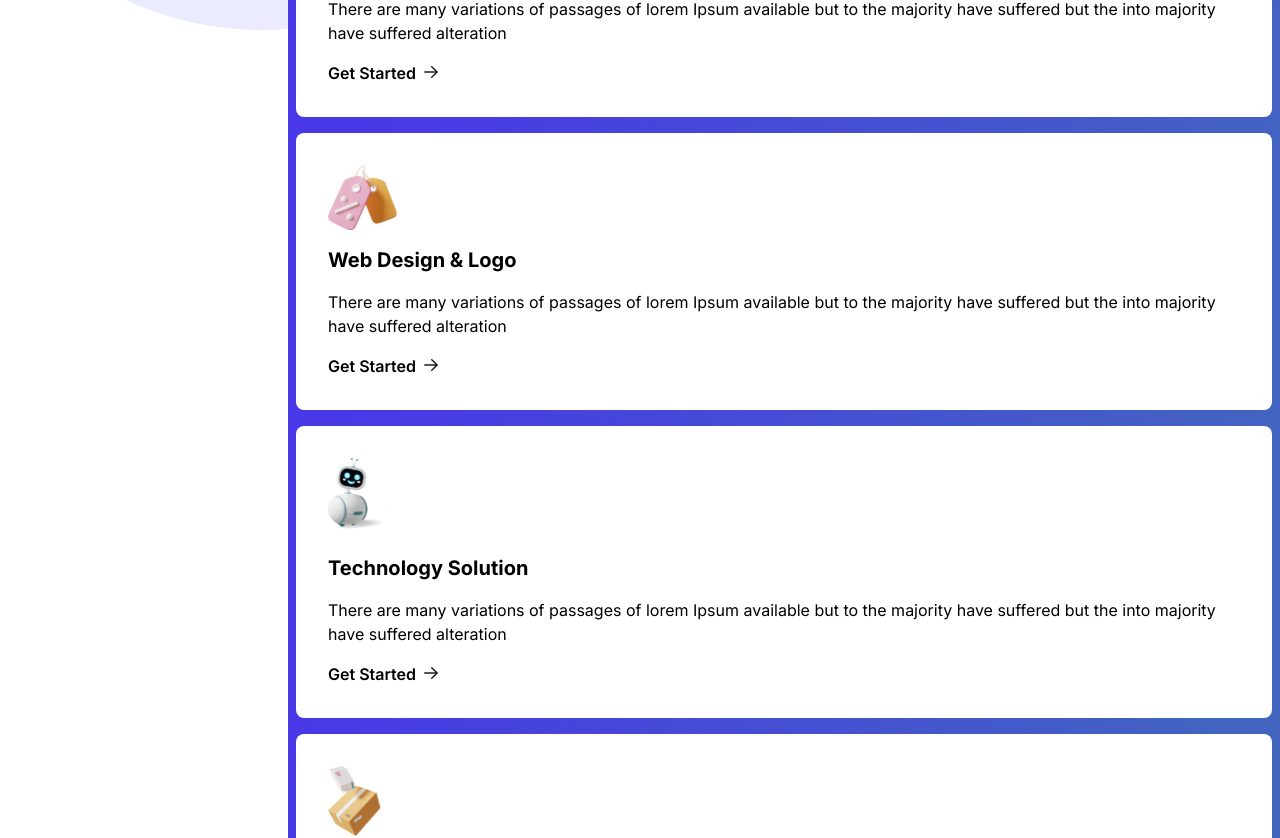
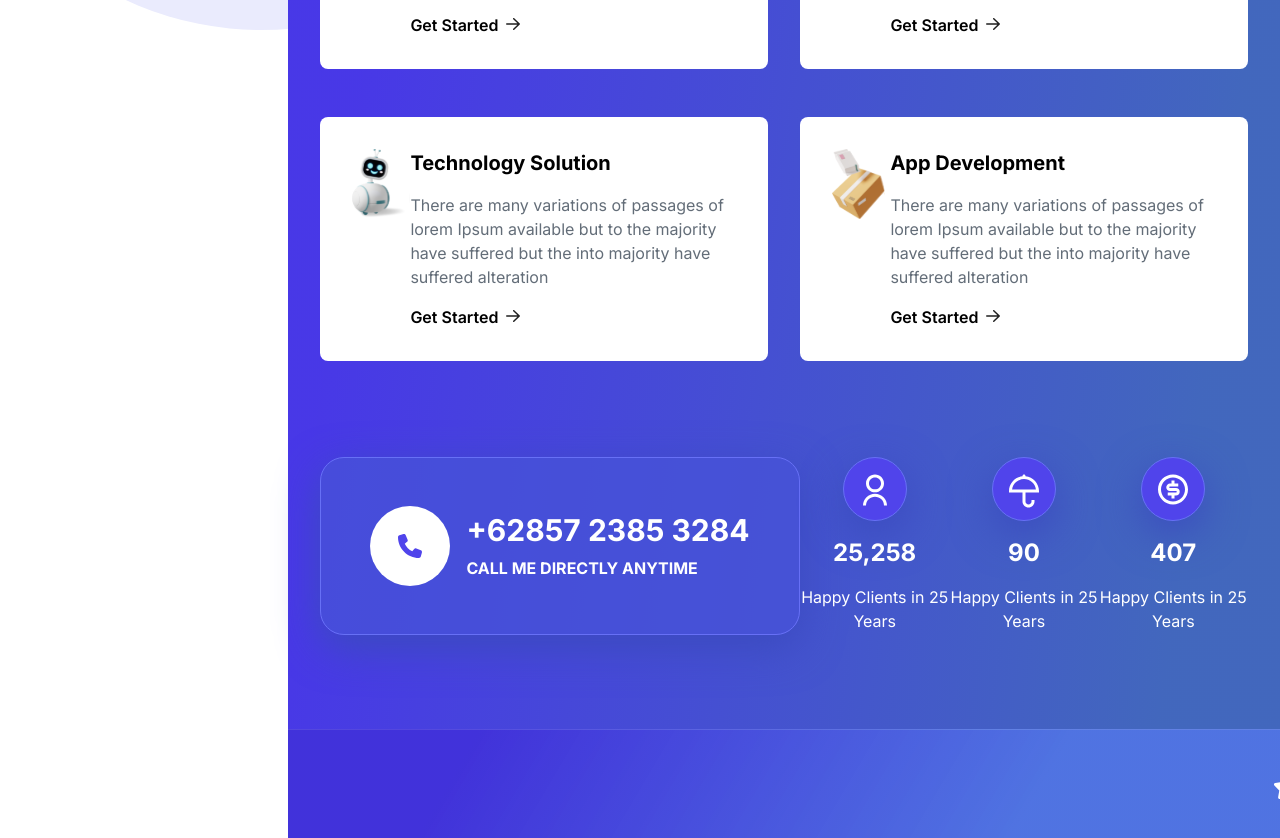
Before and after one commit to FieryInferno/my-portofolio, a Next.js app: page / in a window 1280 px wide. Shown: the part 1805-2643 px from the top of the page. Built offline with nearby package versions, Linux system fonts and the light colour scheme.

Commit message:
desktop layout service section

```diff
--- a/src/components/InformationItem.tsx
+++ b/src/components/InformationItem.tsx
@@ -2,7 +2,7 @@ import AnimationCount from '@/components/AnimationCount';
 
 export default ({icon, count, description} : {icon: any, count: number, description: string}) => {
     return (
-        <>
+        <div>
             <div className='inline-block'>
                 <div className='bg-[#5044EB] shadow-[0_13px_42px_#3B4BBF] border border-[#6770F6] p-4 rounded-[50%] w-16 h-16 flex justify-center icon-wrapper-rounded'>
                     {icon}
@@ -12,6 +12,6 @@ export default ({icon, count, description} : {icon: any, count: number, descript
                 <AnimationCount count={count} />
             </div>
             <div className='text-white pb-4'>{description}</div>
-        </>
+        </div>
     );
 }
--- a/src/components/ServiceItem.tsx
+++ b/src/components/ServiceItem.tsx
@@ -1,11 +1,12 @@
 import Image from 'next/image';
 
-export default ({image, title} : {image: string, title: string}) => <div className='bg-white p-8 rounded-lg mb-4 service-card'>
-    <div className='mb-4'>
+export default ({image, title} : {image: string, title: string}) => <div className='bg-white p-8 rounded-lg mb-4 service-card lg:flex'>
+    <div className='mb-4 lg:basis-1/2'>
         <Image src={image} alt='Controller icon' className='service-icon'/>
     </div>
+    <div>
         <div className='mb-4 font-bold text-xl'>{title}</div>
-    <div className='mb-4 text-[636D78] font-normal'>There are many variations of passages of lorem Ipsum available but to the majority have suffered but the into majority have suffered alteration</div>
+        <div className='mb-4 text-[#636D78] font-normal'>There are many variations of passages of lorem Ipsum available but to the majority have suffered but the into majority have suffered alteration</div>
         <div>
             <p className='font-semibold inline-block mr-2 get-started'>Get Started</p>
             <span className='inline-block arrow'>
@@ -18,3 +19,4 @@ export default ({image, title} : {image: string, title: string}) => <div classNa
             </span>
         </div>
     </div>
+</div>
--- a/src/components/hero.tsx
+++ b/src/components/hero.tsx
@@ -41,7 +41,7 @@ export default () => {
     return (
         <div className="relative">
             <div className="big-circle -top-[33rem] lg:-top-[25rem] -left-[83%] lg:-left-60"></div>
-            <div className="little-circle bg-[#AEBBFF] w-4 h-4 top-12 left-12 lg:-top-8 lg:left-36" ref={circle}></div>
+            <div className="little-circle bg-[#AEBBFF] w-4 h-4 top-12 left-12 lg:top-28 lg:left-36" ref={circle}></div>
             <div className="big-circle -bottom-[32%] -left-[35%]"></div>
             <div className="mx-4">
                 <div className="relative lg:flex">
--- a/src/components/services.tsx
+++ b/src/components/services.tsx
@@ -48,23 +48,29 @@ const information = [
 ]
 
 export default () => <div className="services">
-    <div className='px-2'>
+    <div className='px-2 lg:px-8'>
         <div className="pt-16 text-center text-white underline underline-offset-8 font-medium text-xl">What's Going On</div>
         <div className="text-center text-white text-3xl font-bold mt-8">My Service Area</div>
-        <div className='my-20'>
+        <div className='my-20 lg:grid lg:grid-cols-2 lg:gap-8'>
             {services.map(({image, title}, index) => <ServiceItem key={`serviceItem${index}`} image={image} title={title} />)}
         </div>
-        <div className='p-12 bg-[#4752d8c4] border border-[#6770F6] rounded-3xl shadow-[0_13px_42px_#3B4BBF] service-card'>
-            <span className='text-[#5044EB] bg-white p-6 rounded-[50%] text-2xl inline-block mb-8'>
+        <div className="lg:flex">
+            <div className="lg:basis-1/2">
+                <div className="p-12 bg-[#4752d8c4] border border-[#6770F6] rounded-3xl shadow-[0_13px_42px_#3B4BBF] service-card lg:w-[30rem] lg:flex lg:gap-4 lg:justify-center lg:items-center">
+                    <div>
+                        <span className='text-[#5044EB] bg-white p-6 rounded-full text-2xl mb-8 h-20 w-20 inline-flex justify-center items-center lg:mb-0'>
                             <FontAwesomeIcon icon={faPhone} className='service-icon' />
                         </span>
+                    </div>
                     <div className='text-white font-bold'>
-                <div className='text-2xl'>+62857 2385 3284</div>
+                        <div className='text-2xl lg:text-3xl lg:mb-2'>+62857 2385 3284</div>
                         <div className='uppercase'>call me directly anytime</div>
                     </div>
                 </div>
-        <div className='py-20 text-center'>
+            </div>
+            <div className='py-20 text-center lg:basis-1/2 lg:flex lg:pt-0'>
                 {information.map(({icon, count, description}, index) => <InformationItem key={`information${index}`} icon={icon} count={count} description={description} />)}
+            </div>
         </div>
     </div>
     <div className='ticker-section'>
```
Lines whose indentation alone changed are shown as unchanged.
